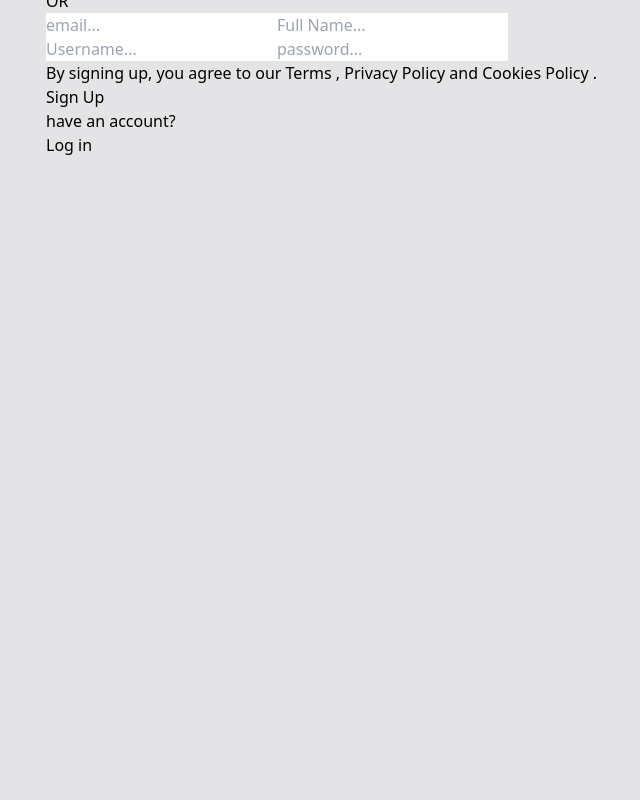
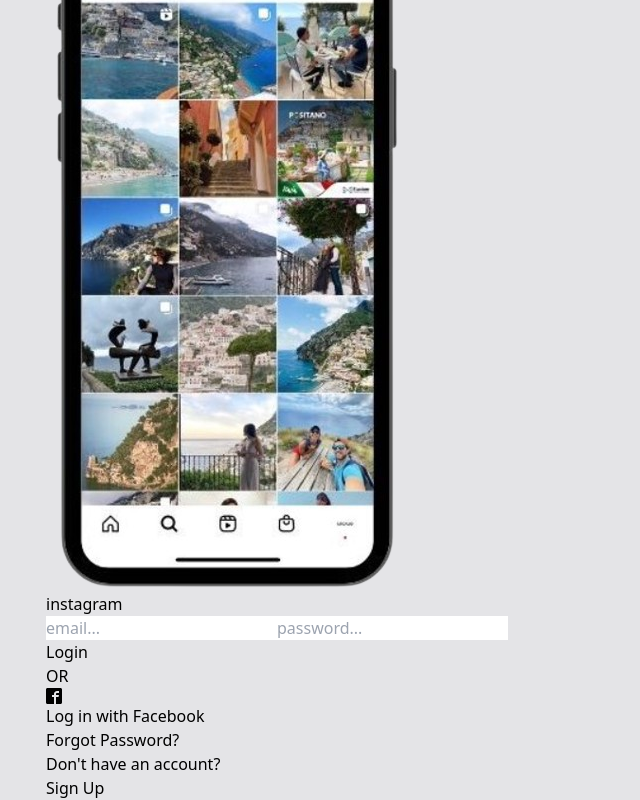
Before and after one commit to bisre1921/React-Instagram-Clone, a React (Vite) app: page / in a window 1280 px wide. Before the commit this address led to /sign-up. Shown: the part 319-1119 px from the top of the page, without its empty margins (258-898 px from the left). Before the commit the page ends 800 px from the top, so only its background shows below. Built offline with nearby package versions, Linux system fonts and the light colour scheme; no server answers.

Commit message:
implement signin functionality for FrontPage

```diff
--- a/src/Pages/FrontPage.jsx
+++ b/src/Pages/FrontPage.jsx
@@ -1,17 +1,46 @@
-import { useEffect } from "react";
+import { useEffect, useState } from "react";
 import home from "../assets/home.png";
 import { ImFacebook2 } from "react-icons/im";
 import {Link , useNavigate} from "react-router-dom";
+import {toast} from "react-toastify";
+import { getAuth, signInWithEmailAndPassword } from "firebase/auth";
 
-const FrontPage = (loggedIn) => {
+const FrontPage = ({loggedIn}) => {
+  const [signInFormData , setSignInFormData] = useState({
+    email : "" ,
+    password : "" ,
+  });
+  const {email , password} = signInFormData;
+  const [loading , setLoading] = useState(false);
   const navigate = useNavigate();
+  const handleSignInFormInputChange = (event) => {
+    setSignInFormData((prevState) => ({
+      ...prevState ,
+      [event.target.id] : event.target.value
+  }));
+  };
+  const handleSignInFormSubmit = async(event) => {
+    event.preventDefault();
+    try {
+      setLoading(true);
+      const auth = getAuth();
+      const userCredential = await signInWithEmailAndPassword(auth, email, password);
+      if(userCredential.user) {
+        navigate("/home");
+      }
+    } catch (error) {
+      setLoading(false);
+      toast.error("Invalid email or password. Please check your credentials and try again.")
+    }
+  }
+
   useEffect(() => {
-    if (loggedIn) {
+    if (!loggedIn) {
+      navigate("/");
+    }
+    else {
       navigate("/home");
     }
-    // else {
-    //   navigate("/");
-    // }
   }, [loggedIn, navigate]);
   return (
     <div className="bg-zinc-200 ">
@@ -29,15 +58,19 @@
             <p className="mb-4 text-center font-bold text-2xl">
               instagram
             </p>
-            <form>
+            <form onSubmit={handleSignInFormSubmit}>
               <input
                 type="text"
                 placeholder="email..."
+                id="email"
+                onChange={handleSignInFormInputChange}
                 className="p-2 rounded mb-2 w-full mr-4 text-black"
               />
               <input
                 type="password"
                 placeholder="password..."
+                id="password"
+                onChange={handleSignInFormInputChange}
                 className="p-2 rounded w-full px-4 text-black mb-4"
               />
               <div className="flex justify-center items-center">
--- a/src/Pages/SignUp.jsx
+++ b/src/Pages/SignUp.jsx
@@ -48,6 +48,7 @@
       toast.success("User created successfully");
       navigate("/home");
     } catch (error) {
+      setLoading(false)
       toast.error("Error creating user. please try again");
     }
   }
```
